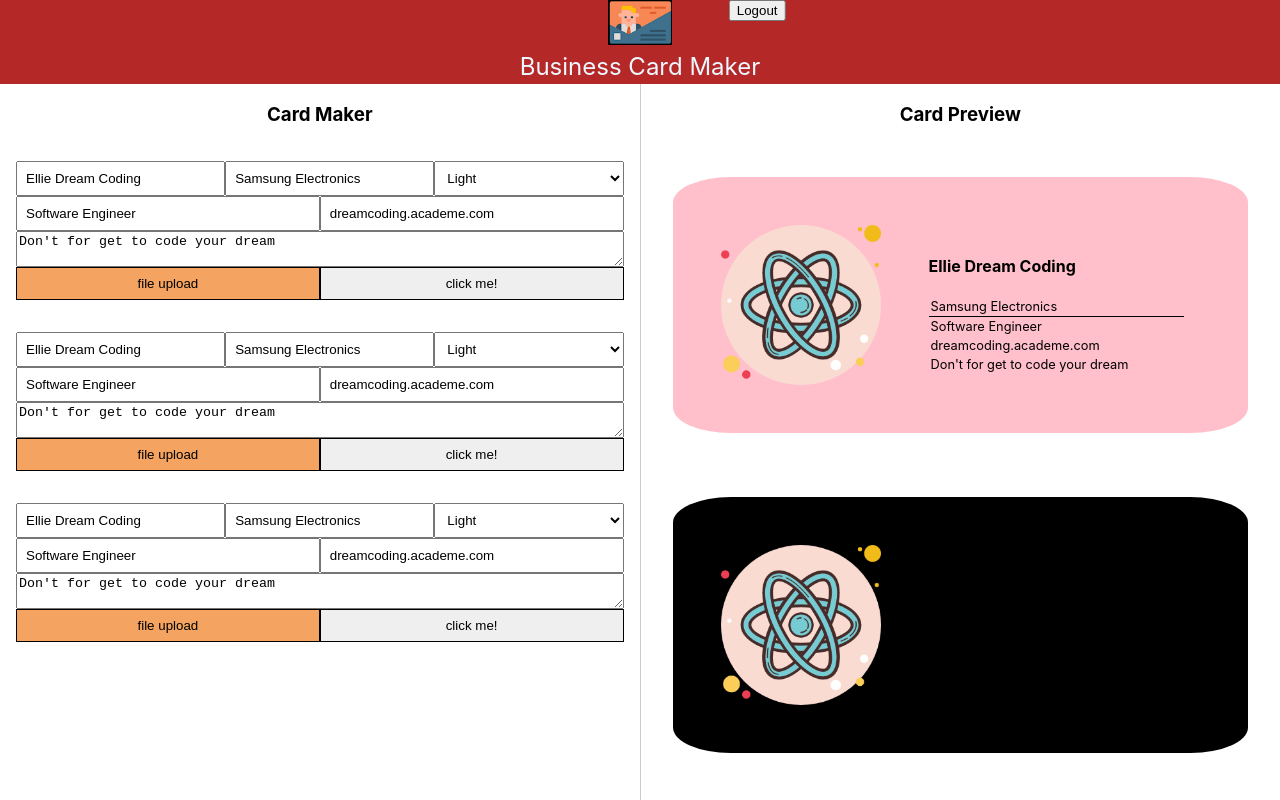
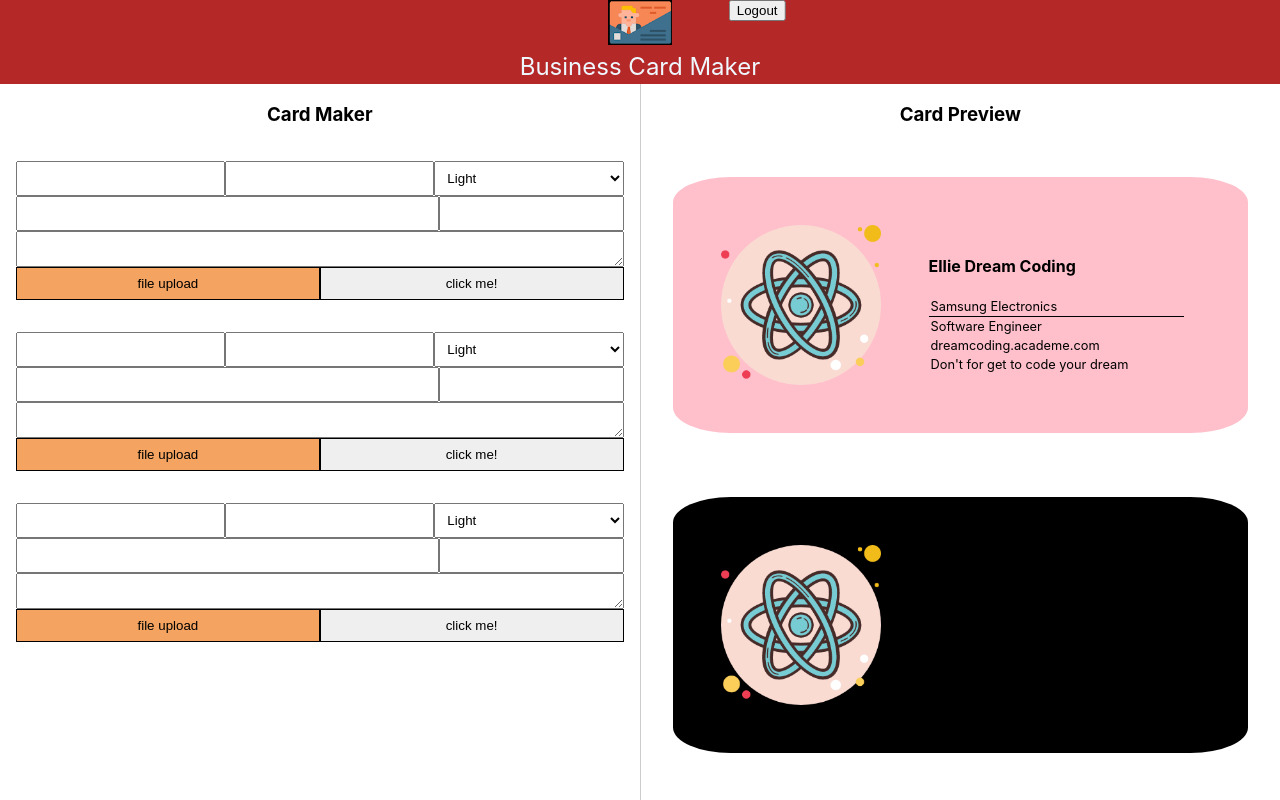
Before and after one commit to master1st/BusinessCardProject, a React (Create React App) app in the folder cardmaker/cardmaker/: page /maker in a window 1280 px wide. Shown: the top 800 px of the page. Built offline with nearby package versions, Linux system fonts and the light colour scheme; no server answers.

Commit message:
EditCard input modify
EditCard input modify

```diff
--- a/cardmaker/cardmaker/src/components/Home/CardPreview/cardPreview.jsx
+++ b/cardmaker/cardmaker/src/components/Home/CardPreview/cardPreview.jsx
@@ -2,7 +2,7 @@ import React from "react";
 import styles from "./cardPreview.module.css";
 import Card from "../card/card";
 const CardPreview = (props) => {
-  console.log(props.carddata);
+  // console.log(props.carddata);
   const cards = props.carddata;
   return (
     <section className={styles.box}>
--- a/cardmaker/cardmaker/src/components/Home/Editor/Editor.jsx
+++ b/cardmaker/cardmaker/src/components/Home/Editor/Editor.jsx
@@ -2,23 +2,35 @@ import React, { startTransition } from "react";
 import { useState } from "react";
 import styles from "./Editor.module.css";
 import Button from "../../button/button";
+import { useRef } from "react";
 const Editor = (props) => {
-  const {id, backgroundColor, company, email, fileName, fileUrl,
-    introduction, major, name } = props.card;
-    console.log(props.card);
+  const [values, setValues] = useState({id:0, backgroundColor:"", company:"", email:"", fileName:"", fileUrl:"",
+    introduction:"", name:"" });
+    // console.log(props.card);
+  let id_cnt = 1;
+    const handleSubmit = (e,form) => {
+      e.preventDefault();
+      setValues({...values, [values.id]: values.id++})
+      console.log(values);
+    }
 
+    const handleChange = (e) => {
+     const {name, value} = e.target;
+      setValues({ ...values, [name]: value });
+      console.log(values);
+    }
   return (
-      <form className={styles.form}>
-        <input className={styles.input} type="text" name="name" value={name} />
-        <input className={styles.input} type="text" name="company" value={company} />
-        <select className={styles.select} name="theme" value={backgroundColor}>
+      <form onSubmit={handleSubmit} name="card_maker" method="get" className={styles.form}>
+        <input className={styles.input}  type="text" name="name" value={values.name} onChange={handleChange} />
+        <input className={styles.input}  type="text" name="company" value={values.company} onChange={handleChange} />
+        <select className={styles.select} name="theme" >
           <option value="light">Light</option>
           <option value="dark">Dark</option>
           <option value="colorful">Colorful</option>
         </select>
-        <input className={styles.second_input} type="text" name="title" value={major} />
-        <input className={styles.second_input} type="text" name="email" value={email} />
-        <textarea className={styles.textarea} name="introduction" value={introduction}></textarea>
+        <input className={styles.second_input}  type="text" name="title" onChange={handleChange} />
+        <input className={styles.fileinput}  type="text" name="email"onChange={handleChange} />
+        <textarea className={styles.textarea}  name="introduction" onChange={handleChange} ></textarea>
         <Button />
       </form>
   );
--- a/cardmaker/cardmaker/src/components/Home/card/card.jsx
+++ b/cardmaker/cardmaker/src/components/Home/card/card.jsx
@@ -3,7 +3,7 @@ import styles from './card.module.css';
 const Card = (props) => {
     const {id, backgroundColor, company, email, fileName, fileUrl,
     introduction, major, name } = props.card;
-    console.log(props.card);
+    // console.log(props.card);
     return (
         <section className={styles.card} style={{
             backgroundColor: `${backgroundColor}`
--- a/cardmaker/cardmaker/src/components/button/button.jsx
+++ b/cardmaker/cardmaker/src/components/button/button.jsx
@@ -4,7 +4,7 @@ const Button = () => {
     return (
         <section className={styles.section}>
             <button className={styles.fileupload}>file upload</button>
-            <button className={styles.button}>click me!</button>
+            <input type="submit" value="click me!"className={styles.button}></input>
         </section>
     );
 };
```
